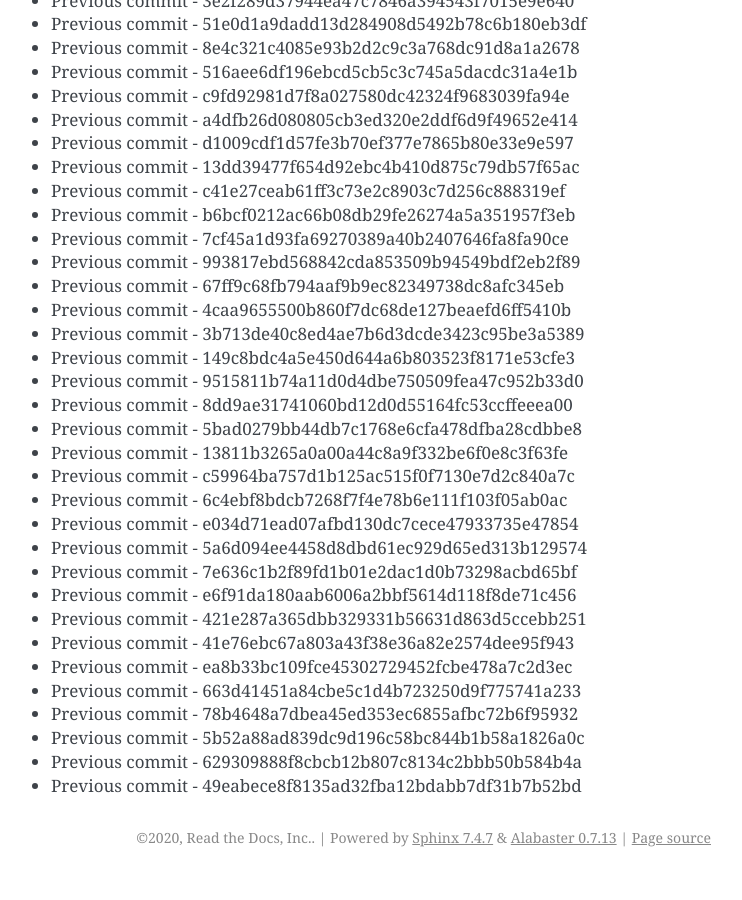
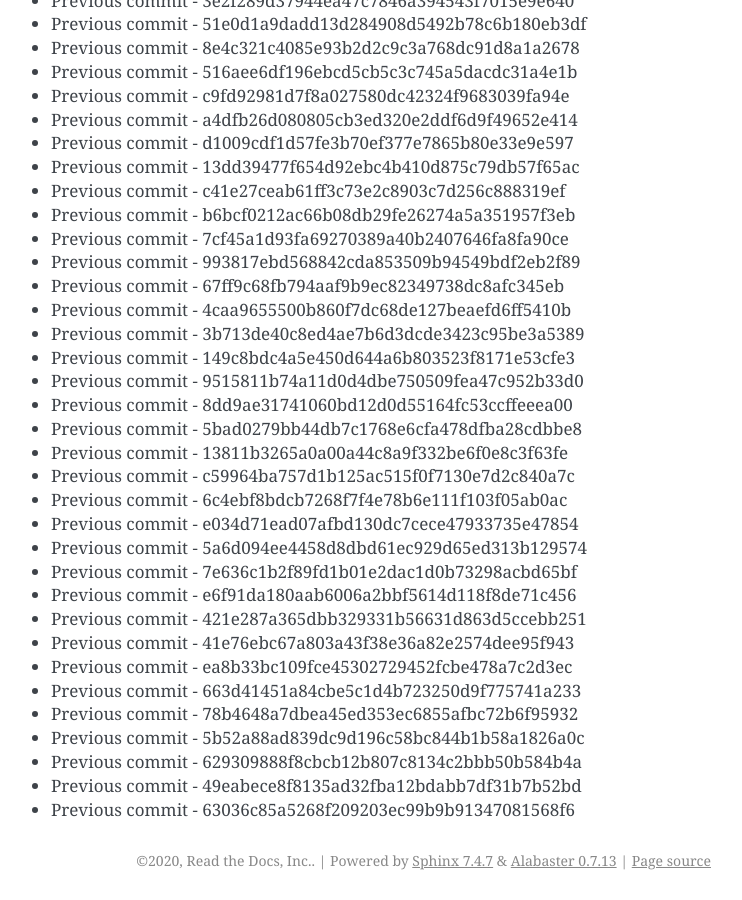
Before and after one commit to readthedocs/rtd-git-stresstest, a Sphinx documentation site: the page built from docs/updates.rst, in a window 1280 px wide and 900 px high, scrolled down 43180 px. Shown: the whole window, without its empty margins (399-1141 px from the left). Built offline with Sphinx 7.4.7, drawn with Linux system fonts in a browser that asks for light colours; before the commit the page ends 44057 px from its top, so only the background shows below that.

Commit message:
Generating commit from previous: 63036c85a5268f209203ec99b9b91347081568f6

```diff
--- a/docs/updates.rst
+++ b/docs/updates.rst
@@ -1846,3 +1846,4 @@ It can be tested for any performance characteristics.
 * Previous commit - 5b52a88ad839dc9d196c58bc844b1b58a1826a0c
 * Previous commit - 629309888f8cbcb12b807c8134c2bbb50b584b4a
 * Previous commit - 49eabece8f8135ad32fba12bdabb7df31b7b52bd
+* Previous commit - 63036c85a5268f209203ec99b9b91347081568f6
```
